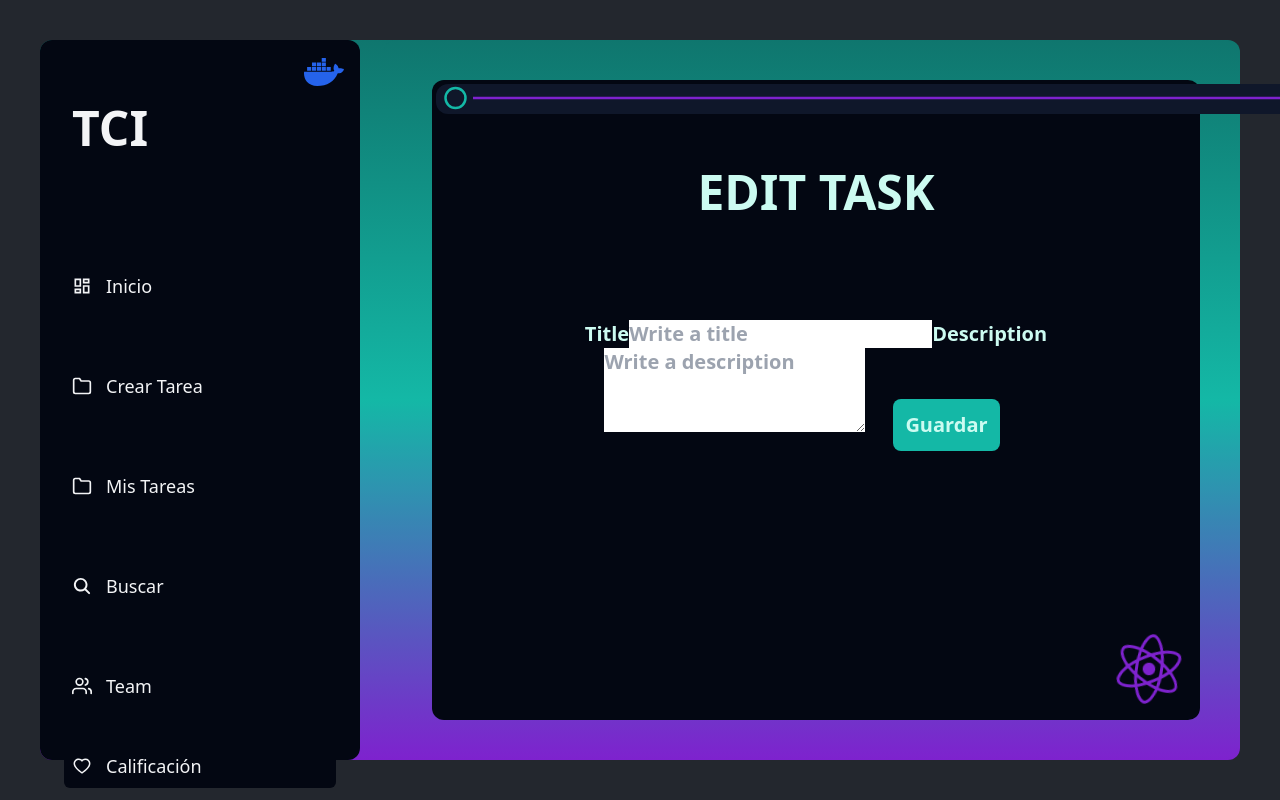
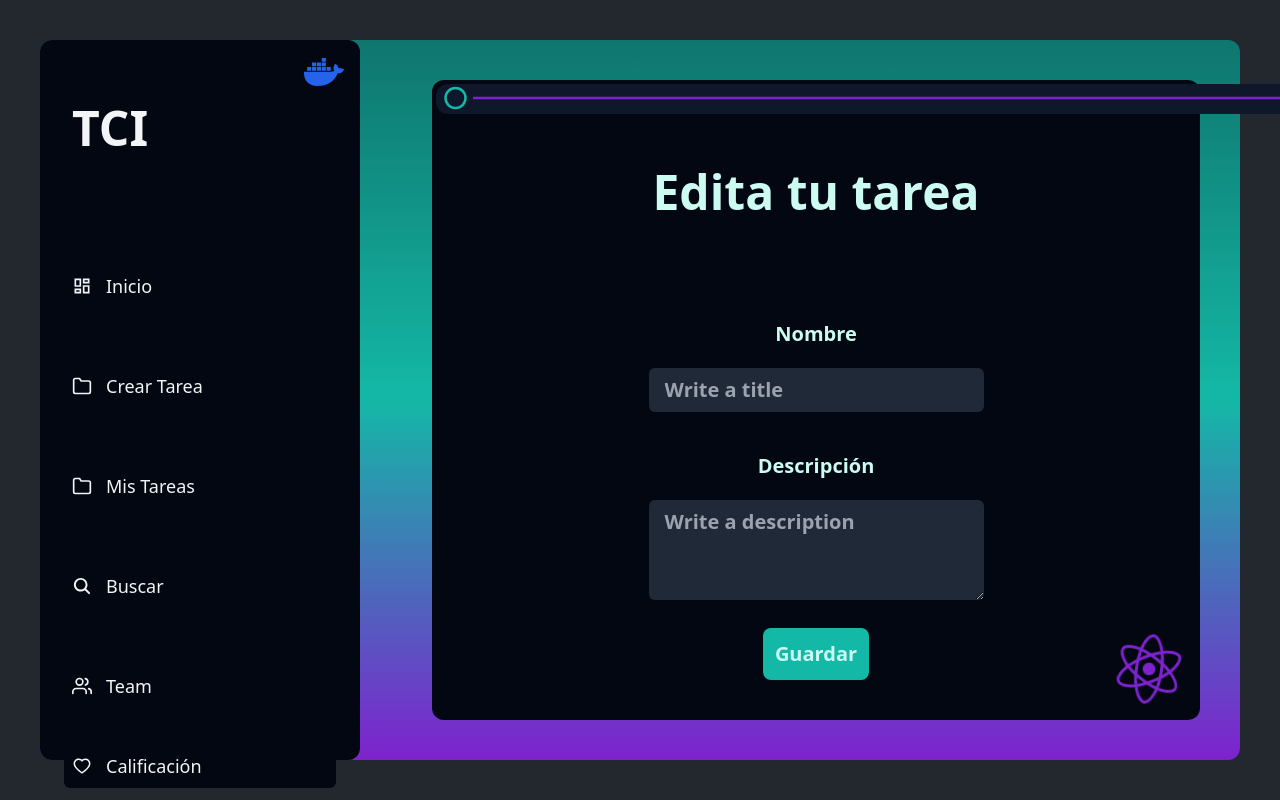
Before and after one commit to AndIAmSam/First-TCI-Project, a React (Vite) app in the folder frontend/: page /edit/1 in a window 1280 px wide. Built offline with nearby package versions, Linux system fonts and the light colour scheme; no server answers.

Commit message:
Ruta inicial configurada. Cambios estéticos en los forms.

```diff
--- a/frontend/src/App.jsx
+++ b/frontend/src/App.jsx
@@ -1,5 +1,5 @@
 import "./App.css";
-import { Routes, Route } from "react-router-dom";
+import { Routes, Route, Navigate } from "react-router-dom";
 import Sidebar from "./navigation/Sidebar";
 import Home from "./pages/Home";
 import Configuration from "./pages/Configuration";
@@ -17,7 +17,7 @@ export default function App() {
     <div>
       <TaskContextProvider>
         <Routes>
-          <Route path="/" element={<Sidebar />} />
+          <Route path="/" element={<Navigate to="/home" />} />
           <Route path="/home" element={<Home />} />
           <Route path="/taskform" element={<TaskForm />} />
           <Route path="/taskpage" element={<TaskPage />} />
--- a/frontend/src/pages/TaskEdit.jsx
+++ b/frontend/src/pages/TaskEdit.jsx
@@ -43,7 +43,7 @@ const TaskEdit = () => {
           transition={{ duration: 0.3 }}
         >
           <AnimatedFigures />
-          <h1 className="text-5xl mb-20">EDIT TASK</h1>
+          <h1 className="text-5xl mb-20">Edita tu tarea</h1>
           {/* Formulario para agregar nuevos datos */}
           <div className="mb-6">
             <Formik
@@ -66,23 +66,27 @@ const TaskEdit = () => {
             >
               {({ handleChange, handleSubmit, values, isSubmitting }) => (
                 <Form onSubmit={handleSubmit}>
-                  <label>Title</label>
+                  <div className="flex flex-col">
+                    <label>Nombre</label>
                     <input
                       type="text"
                       name="title"
                       placeholder="Write a title"
                       onChange={handleChange}
                       value={values.title}
+                      className="mb-10 mt-5 bg-gray-800 rounded-md px-4 py-2 text-white focus:outline-none focus:ring focus:border-teal-500"
                     ></input>
-
-                  <label>Description</label>
+                    <label>Descripción</label>
                     <textarea
                       name="description"
                       rows="3"
                       placeholder="Write a description"
                       onChange={handleChange}
                       value={values.description}
+                      className="mt-5 bg-gray-800 rounded-md px-4 py-2 text-white focus:outline-none focus:ring focus:border-teal-500"
                     ></textarea>
+                  </div>
+
                   <button
                     type="submit"
                     disabled={isSubmitting}
--- a/frontend/src/pages/TaskForm.jsx
+++ b/frontend/src/pages/TaskForm.jsx
@@ -37,6 +37,7 @@ const TaskForm = () => {
             >
               {({ handleChange, handleSubmit, values, isSubmitting }) => (
                 <Form onSubmit={handleSubmit}>
+                  <div className="flex flex-col">
                     <label>Title</label>
                     <input
                       type="text"
@@ -44,6 +45,7 @@ const TaskForm = () => {
                       placeholder="Write a title"
                       onChange={handleChange}
                       value={values.title}
+                      className="mb-10 mt-5 bg-gray-800 rounded-md px-4 py-2 text-white focus:outline-none focus:ring focus:border-teal-500"
                     ></input>
 
                     <label>Description</label>
@@ -53,7 +55,9 @@ const TaskForm = () => {
                       placeholder="Write a description"
                       onChange={handleChange}
                       value={values.description}
+                      className="mt-5 bg-gray-800 rounded-md px-4 py-2 text-white focus:outline-none focus:ring focus:border-teal-500"
                     ></textarea>
+                  </div>
                   <button
                     type="submit"
                     disabled={isSubmitting}
```
Lines whose indentation alone changed are shown as unchanged.
